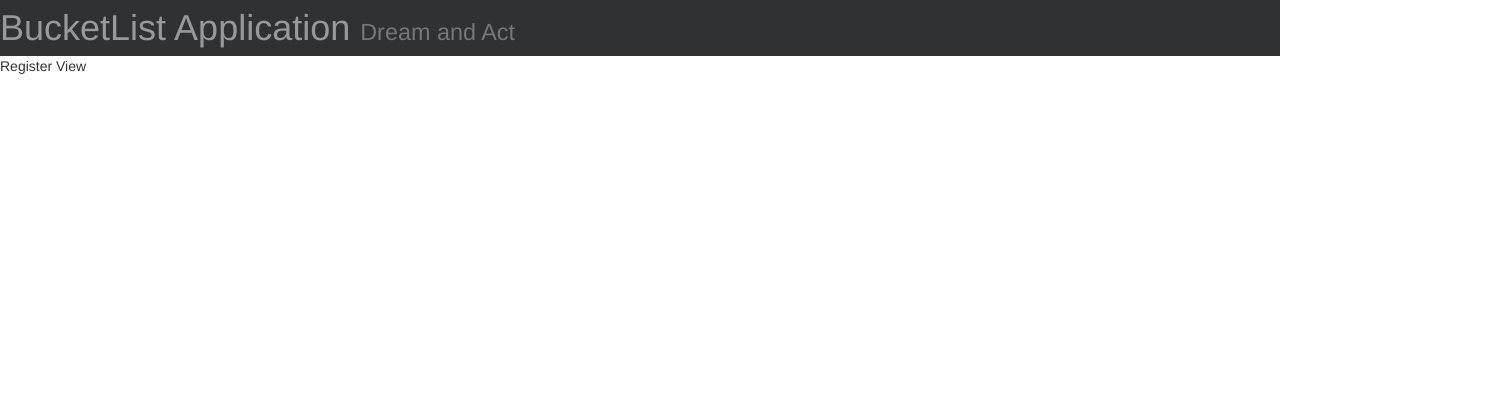
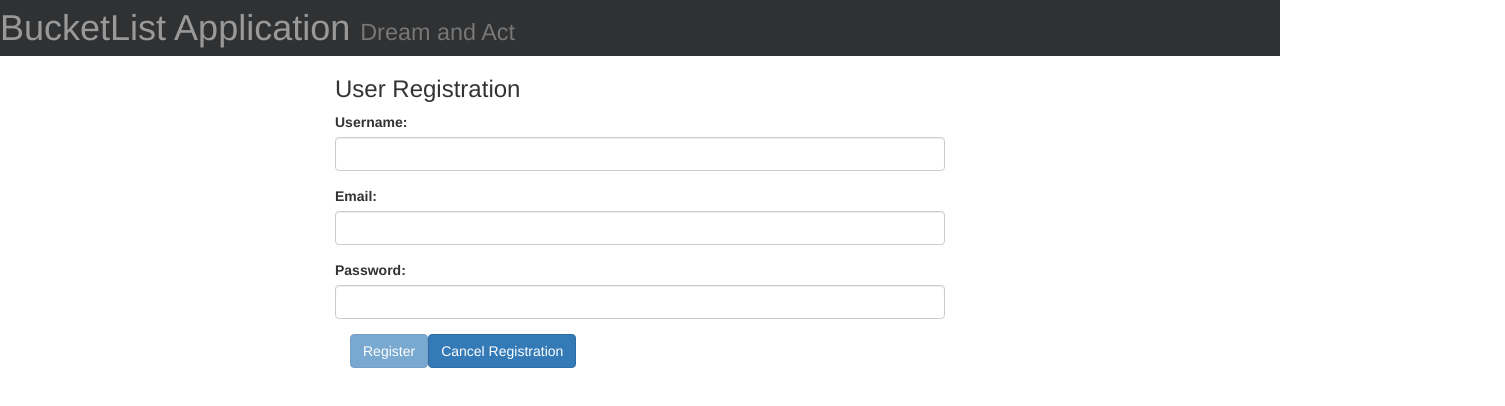
Before and after one commit to Mbarak-Mbigo/cp2-frontend, an Angular app: page /register in a window 1280 px wide. Shown: the top 406 px of the page, 1505 px wide, since content can reach past the window. Built offline with nearby package versions, Linux system fonts and the light colour scheme.

Commit message:
add registration ui styling

```diff
--- a/src/app/core/base/register/register.component.html
+++ b/src/app/core/base/register/register.component.html
@@ -1,3 +1,21 @@
-<div class="" >
-  {{registerTitle}}
+<div class='col-md-6 col-md-offset-3'>
+  <h3>User Registration</h3>
+  <form [formGroup]="userRegisterForm" (ngSubmit)="onSubmit()" novalidate>
+    <div class="form-group">
+      <label>Username:</label>
+      <input type="text" #refUsername class="form-control" formControlName="username" />
+    </div>
+    <div class="form-group">
+      <label>Email:</label>
+      <input type="email" class="form-control" formControlName="email"/>
+    </div>
+    <div class="form-group">
+      <label>Password:</label>
+      <input type="password" class="form-control" formControlName="password"/>
+    </div>
+    <div class="container">
+      <button [disabled]="!userRegisterForm.valid" type="submit" class="btn btn-primary">Register</button>
+      <a routerLink='/home' routerLinkActive='active' class="btn btn-primary">Cancel Registration</a>
+    </div>
+  </form>
 </div>
--- a/src/app/core/base/register/register.component.ts
+++ b/src/app/core/base/register/register.component.ts
@@ -1,15 +1,26 @@
 import { Component, OnInit } from '@angular/core';
+import { FormGroup, FormBuilder , Validators } from '@angular/forms';
+import { Router } from '@angular/router';
 
 @Component({
   selector: 'app-register',
   templateUrl: './register.component.html',
-  styleUrls: ['./register.component.css']
+  styleUrls: ['./register.component.css'],
+  // providers: [RegisterService]
 })
 export class RegisterComponent implements OnInit {
   registerTitle: string = 'Register View'
-  constructor() { }
+  loading = false;
+  userRegisterForm: FormGroup;
+  errorMessage: string;
+  constructor(private formBuilder: FormBuilder, private router: Router) { }
 
   ngOnInit() {
+    this.userRegisterForm = this.formBuilder.group({
+      username: [null, [Validators.required]],
+      email: [null, [Validators.required]],
+      password: [null, [Validators.required]]
+    })
   }
 
 }
```
